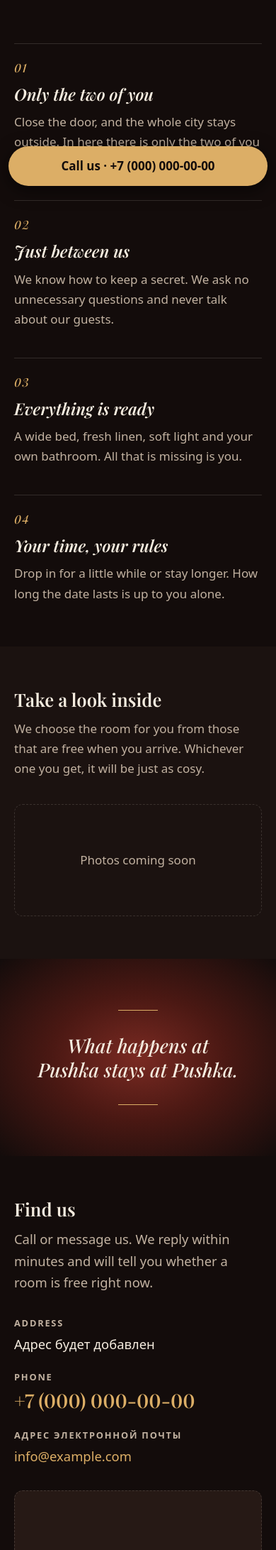
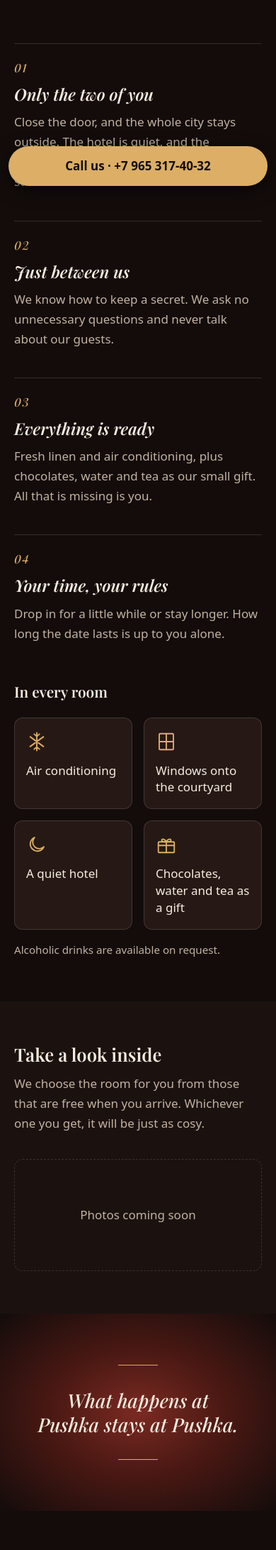
Before and after one commit to Vannger/Pushka-Hotel-Website, a Django app: page /ru/ in a window 390 px wide. Shown: the part 570-2754 px from the top of the page at 71% size. Run offline with Django 5.2, Linux system fonts and the light colour scheme; data comes from the database, SQL or seed files in the repository; data that the repository does not hold is empty; some libraries are stand-ins or nearby versions.

Commit message:
Add room perks and the hotel's real phone and email
The page now lists what every room has: air conditioning, windows onto
the courtyard, quiet, and complimentary chocolates, water and tea. The
promo texts no longer promise a wide bed or a private bathroom, which
were not confirmed.

Alcoholic drinks get one plain line under the perks. Russian law bans
alcohol advertising online, so it carries no praise or pictures.

Migration 0005 fills in the real phone and email. The directions
example no longer mentions parking, which the hotel does not have.

Co-Authored-By: Claude Opus 5.5 <noreply@anthropic.com>
Claude-Session: https://claude.ai/code/session_01GtePtMUEWaCipDvQzBxMjM

```diff
--- a/hotel/models.py
+++ b/hotel/models.py
@@ -66,7 +66,7 @@ class HotelInfo(TranslatedFieldsMixin, models.Model):
         _("how to find us (Russian)"),
         max_length=255,
         blank=True,
-        help_text=_("For example: 5 minutes from Pushkinskaya metro, parking in the yard."),
+        help_text=_("For example: 5 minutes on foot from Pushkinskaya metro."),
     )
     directions_en = models.CharField(_("how to find us (English)"), max_length=255, blank=True)
     check_in_time = models.TimeField(_("check-in time"), default="14:00")
--- a/hotel/static/hotel/css/style.css
+++ b/hotel/static/hotel/css/style.css
@@ -130,6 +130,18 @@ h2 { font-size: clamp(1.6rem, 3.2vw, 2.3rem); }
 .promo-item p { margin: 0; color: var(--muted); max-width: 30em; }
 @media (max-width: 760px) { .promo { grid-template-columns: 1fr; gap: 40px; } }
 
+/* In every room */
+.perks-title { margin: 72px 0 24px; font-size: clamp(1.3rem, 2.4vw, 1.6rem); }
+.perks { list-style: none; margin: 0; padding: 0; display: grid; grid-template-columns: repeat(4, minmax(0, 1fr)); gap: 16px; }
+.perks li {
+  display: flex; flex-direction: column; gap: 14px; padding: 22px 20px;
+  background: var(--surface); border: 1px solid var(--border); border-radius: var(--radius); line-height: 1.4;
+}
+.perks svg { width: 30px; height: 30px; fill: none; stroke: var(--gold); stroke-width: 1.5; stroke-linecap: round; stroke-linejoin: round; }
+@media (max-width: 900px) { .perks { grid-template-columns: repeat(2, minmax(0, 1fr)); } }
+.perks-note { margin: 16px 0 0; color: var(--muted); font-size: .95rem; }
+@media (max-width: 760px) { .perks-title { margin-top: 56px; } .perks li { padding: 18px 16px; } }
+
 /* Room photos */
 .photo-grid { list-style: none; margin: 0; padding: 0; display: grid; grid-template-columns: repeat(3, minmax(0, 1fr)); gap: 14px; }
 .photo-grid a { display: block; aspect-ratio: 4 / 3; overflow: hidden; border-radius: var(--radius); background: var(--surface); }
--- a/hotel/templates/hotel/home.html
+++ b/hotel/templates/hotel/home.html
@@ -59,7 +59,7 @@
       <div class="container promo">
         <article class="promo-item">
           <h2>{% translate "Only the two of you" %}</h2>
-          <p>{% translate "Close the door, and the whole city stays outside. In here there is only the two of you and time that belongs to nobody else." %}</p>
+          <p>{% translate "Close the door, and the whole city stays outside. The hotel is quiet, and the windows look onto the courtyard, not the street." %}</p>
         </article>
         <article class="promo-item">
           <h2>{% translate "Just between us" %}</h2>
@@ -67,12 +67,35 @@
         </article>
         <article class="promo-item">
           <h2>{% translate "Everything is ready" %}</h2>
-          <p>{% translate "A wide bed, fresh linen, soft light and your own bathroom. All that is missing is you." %}</p>
+          <p>{% translate "Fresh linen and air conditioning, plus chocolates, water and tea as our small gift. All that is missing is you." %}</p>
         </article>
         <article class="promo-item">
           <h2>{% translate "Your time, your rules" %}</h2>
           <p>{% translate "Drop in for a little while or stay longer. How long the date lasts is up to you alone." %}</p>
         </article>
+      </div>
+      <div class="container">
+        <h2 class="perks-title">{% translate "In every room" %}</h2>
+        <ul class="perks">
+          <li>
+            <svg viewBox="0 0 24 24" aria-hidden="true"><path d="M12 2v20M4.5 6.5l15 11M19.5 6.5l-15 11M9 3.5l3 2.5 3-2.5M9 20.5l3-2.5 3 2.5"/></svg>
+            {% translate "Air conditioning" %}
+          </li>
+          <li>
+            <svg viewBox="0 0 24 24" aria-hidden="true"><rect x="4" y="3" width="16" height="18" rx="1"/><path d="M12 3v18M4 12h16"/></svg>
+            {% translate "Windows onto the courtyard" %}
+          </li>
+          <li>
+            <svg viewBox="0 0 24 24" aria-hidden="true"><path d="M20 14.5A8 8 0 1 1 9.5 4a6.5 6.5 0 0 0 10.5 10.5z"/></svg>
+            {% translate "A quiet hotel" %}
+          </li>
+          <li>
+            <svg viewBox="0 0 24 24" aria-hidden="true"><rect x="3" y="9" width="18" height="12" rx="1"/><path d="M12 9v12M3 13h18M12 9C10 5 6 5 7 8c.5 1 3 1 5 1zM12 9c2-4 6-4 5-1-.5 1-3 1-5 1z"/></svg>
+            {% translate "Chocolates, water and tea as a gift" %}
+          </li>
+        </ul>
+        {# A plain statement on purpose: Russian law bans alcohol advertising online. #}
+        <p class="perks-note">{% translate "Alcoholic drinks are available on request." %}</p>
       </div>
     </section>
 
```
Also changed, not shown: hotel/tests/test_pages.py (+17 -0 lines), README.md, hotel/migrations/0004_contacts_messengers.py, hotel/migrations/0005_real_contacts.py (added), locale/en/LC_MESSAGES/django.po, locale/ru/LC_MESSAGES/django.po, 1 other file.
